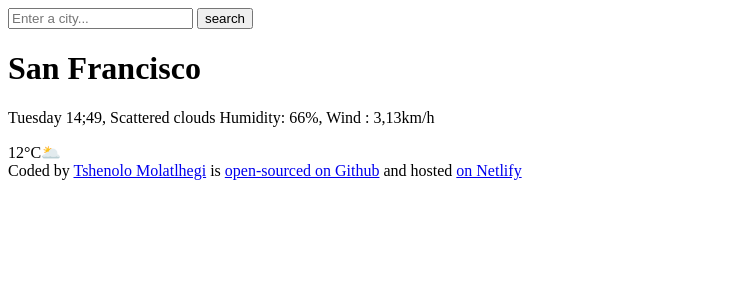
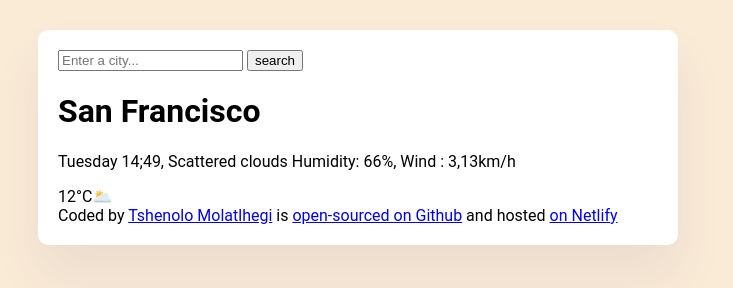
Before and after one commit to rtshenolo621-design/Meteo, a plain HTML site: page Index.html in a window 1280 px wide. Shown: the whole page, without its empty margins (0-733 px from the left). Drawn offline with Linux system fonts and the light colour scheme; a web font is replaced by a local one.

Commit message:
Styled main container and added custom fonts

```diff
--- a/Index.html
+++ b/Index.html
@@ -4,9 +4,13 @@
     <meta charset="UTF-8">
     <meta name="viewport" content="width=device-width, initial-scale=1.0">
     <title>Meteo app</title>
+    <link rel="stylesheet" href="Src/index.css">
+    <link rel="preconnect" href="https://fonts.googleapis.com">
+<link rel="preconnect" href="https://fonts.gstatic.com" crossorigin>
+<link href="https://fonts.googleapis.com/css2?family=EB+Garamond:ital,wght@0,400..800;1,400..800&family=Oswald:wght@200..700&family=Roboto+Serif:ital,opsz,wght@0,8..144,100..900;1,8..144,100..900&family=Saira:ital,wght@0,100..900;1,100..900&family=Stack+Sans+Text:wght@200..700&display=swap" rel="stylesheet">
 </head>
 <body>
-
+  <div class="weather-app">
   <header>
 <form>
 <input type="search" placeholder="Enter a city..." />
@@ -34,6 +38,7 @@ Humidity: 66%, Wind : 3,13km/h
     <a href="https://app.netlify.com/projects/meteo-wecode/overview" target="_blank">on Netlify</a>
 
   </footer>
+  </div>
 </body>
 
 </html>
--- /dev/null
+++ b/Src/index.css
@@ -0,0 +1,15 @@
+body{
+    background-color: antiquewhite;
+   font-family: "Roboto" ,sans-serif;
+}
+.weather-app{
+    background-color: white;
+    margin: 30px; auto;
+    padding: 20px;
+    max-width: 600px;
+    border-radius: 10px;
+    align-content: center;
+    box-shadow: rgba(65, 50, 100, 0.08) 0px 30px 50px 0px;
+
+
+}
```
